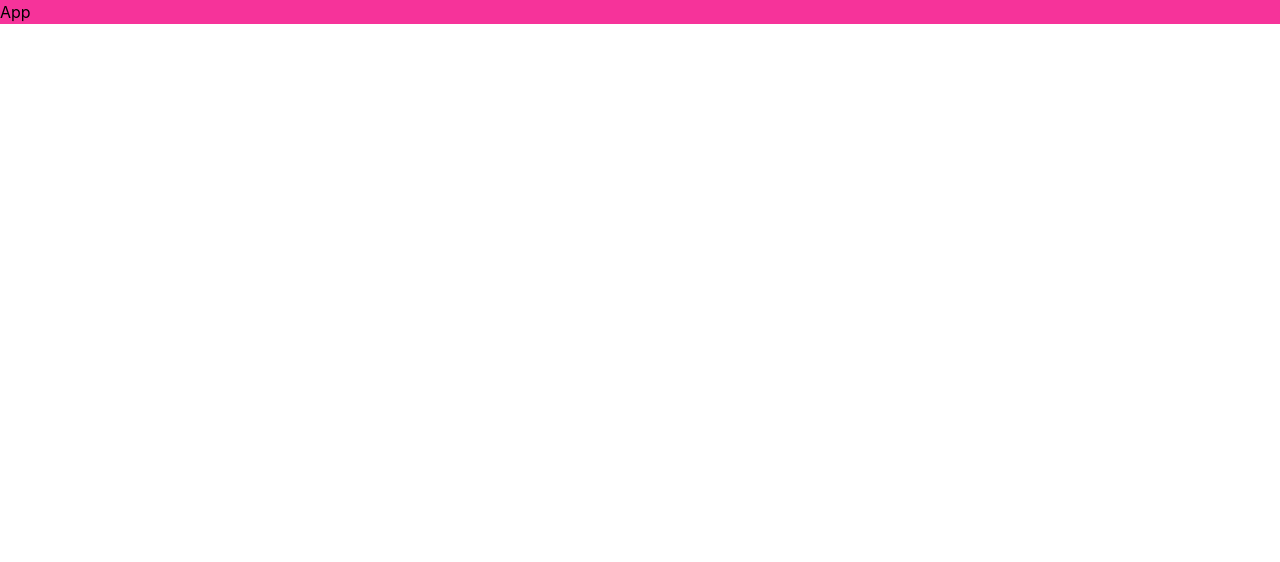
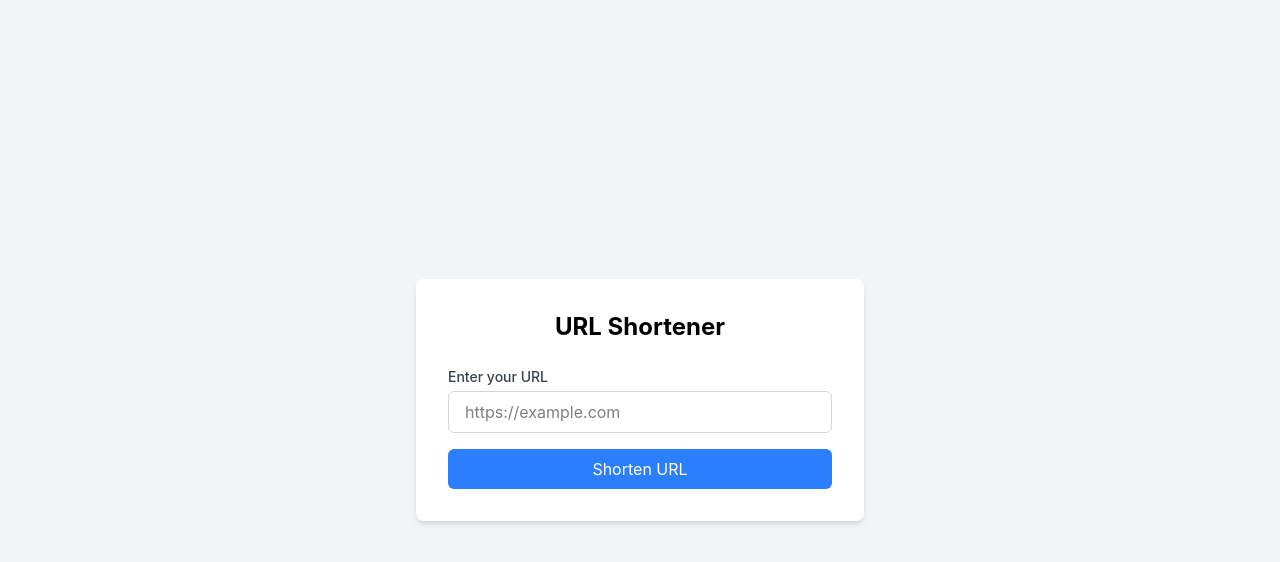
Before and after one commit to rakshitvermagithub/DEVOPS-2026-CS-E-01, a React app in the folder frontend/: page / in a window 1280 px wide. Shown: the top 562 px of the page. Built offline with nearby package versions, Linux system fonts and the light colour scheme; the HTML template or start-up script is replaced by a standard one.

Commit message:
feat: Add a very basic URL form component on homepage in app

```diff
--- a/frontend/src/App.jsx
+++ b/frontend/src/App.jsx
@@ -1,8 +1,10 @@
-import React from 'react'
+import HomePage from "./pages/HomePage";
 
 const App = () => {
   return (
-    <div class="bg-pink-500">App</div>
+    <>
+      <HomePage/>
+    </>
   )
 }
 
--- /dev/null
+++ b/frontend/src/components/UrlForm.jsx
@@ -0,0 +1,68 @@
+const UrlForm = () => {
+  return (
+    <div className="space-y-4">
+        <div>
+          <label htmlFor="url" className="block text-sm font-medium text-gray-700 mb-1">
+            Enter your URL
+          </label>
+          <input
+            type="url"
+            id="url"
+            value=""
+            placeholder="https://example.com"
+            required
+            className="w-full px-4 py-2 border border-gray-300 rounded-md focus:outline-none focus:ring-2 focus:ring-blue-500"
+          />
+        </div>
+        <button
+          type="submit"
+          className="w-full bg-blue-500 text-white py-2 px-4 rounded-md hover:bg-blue-600 focus:outline-none focus:ring-2 focus:ring-blue-500 focus:ring-offset-2 disabled:opacity-50"
+        >Shorten URL
+        </button>
+        {/* {error && (
+          <div className="mt-4 p-3 bg-red-100 text-red-700 rounded-md">
+            {error}
+          </div>
+        )}
+        {isAuthenticated && (
+          <div className="mt-4">
+            <label htmlFor="customSlug" className="block text-sm font-medium text-gray-700 mb-1">
+              Custom URL (optional)
+            </label>
+            <input
+              type="text"
+              id="customSlug"
+              value=""
+              placeholder="Enter custom slug"
+              className="w-full px-4 py-2 border border-gray-300 rounded-md focus:outline-none focus:ring-2 focus:ring-blue-500"
+            />
+          </div>
+        )}
+        {shortUrl && (
+          <div className="mt-6">
+            <h2 className="text-lg font-semibold mb-2">Your shortened URL:</h2>
+            <div className="flex items-center">
+              <input
+                type="text"
+                readOnly
+                value={shortUrl}
+                className="flex-1 p-2 border border-gray-300 rounded-l-md bg-gray-50"
+              />
+               <button
+                onClick={handleCopy}
+                className={`px-4 py-2 rounded-r-md transition-colors duration-200 ${
+                  copied
+                    ? 'bg-green-500 text-white hover:bg-green-600'
+                    : 'bg-gray-200 hover:bg-gray-300'
+                }`}
+              >
+                {copied ? 'Copied!' : 'Copy'}
+              </button>
+            </div>
+          </div>
+        )} */}
+    </div>
+  )
+}
+
+export default UrlForm
--- /dev/null
+++ b/frontend/src/pages/HomePage.jsx
@@ -0,0 +1,14 @@
+import UrlForm from "../components/UrlForm";
+
+const HomePage = () => {
+    return (
+        <div className="min-h-screen bg-gray-100 flex flex-col items-center justify-center p-4">
+            <div className="bg-white p-8 rounded-lg shadow-md w-full max-w-md">
+                <h1 className="text-2xl font-bold text-center mb-6">URL Shortener</h1>
+                <UrlForm/>
+            </div>
+        </div>
+    )
+}
+
+export default HomePage
```
